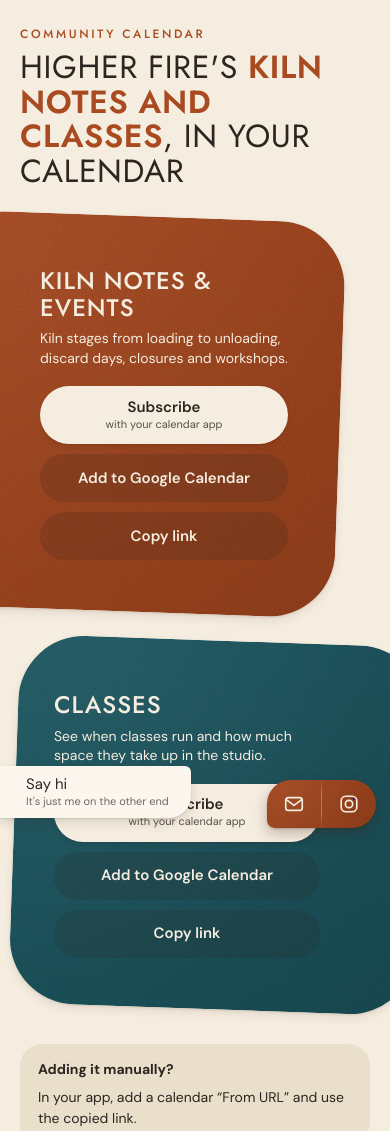
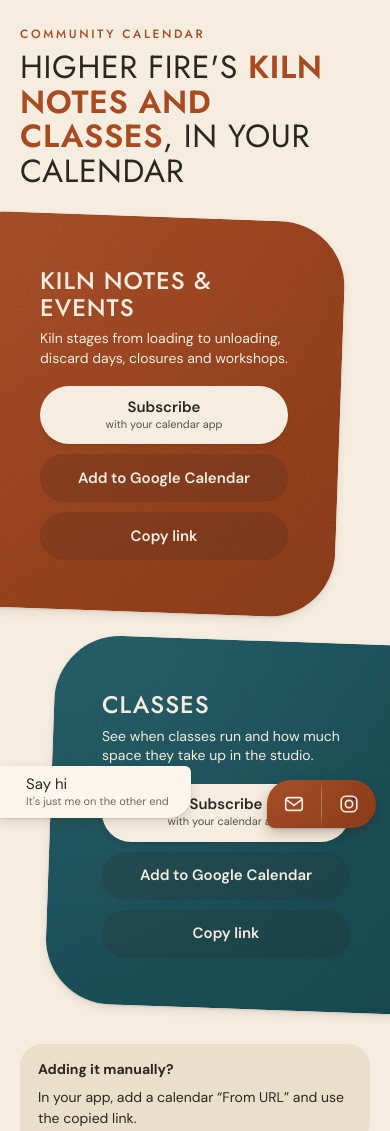
Before and after one commit to gbrunow/hf-community, a website: page index.html in a window 390 px wide. Shown: the top 1131 px of the page. Drawn offline with Linux system fonts and the light colour scheme.

Commit message:
Mirror the Classes card on the Kiln notes card at the right edge on phones

```diff
--- a/index.html
+++ b/index.html
@@ -41,7 +41,7 @@ h1 b { font-weight: 600; color: var(--terracotta); }
 .card h2 { font: 500 24px/1.1 'Jost', sans-serif; letter-spacing: .04em; text-transform: uppercase; margin: 0 0 8px; }
 .card p { margin: 0 0 18px; font-size: 14px; line-height: 1.4; }
 .kiln { --from: #A94A21; --to: #8F3E1B; margin-left: calc(-60px - var(--inset-l)); padding: 46px 46px 46px calc(80px + var(--inset-l)); }
-.classes { --from: #1F5A64; --to: #174850; margin-left: auto; margin-right: calc(-24px - var(--inset-r)); padding: 46px calc(74px + var(--inset-r)) 46px 34px; }
+.classes { --from: #1F5A64; --to: #174850; margin-left: auto; margin-right: calc(-60px - var(--inset-r)); padding: 46px calc(80px + var(--inset-r)) 46px 46px; }
 
 .btn { display: flex; align-items: center; justify-content: center; width: 100%; min-height: 48px; padding: 0 16px; border: 0; border-radius: 999px; font: 600 15px/1 'DM Sans', sans-serif; color: var(--cream); background: rgba(46,37,32,.18); text-decoration: none; cursor: pointer; }
 .btn + .btn { margin-top: 10px; }
```
Also changed, not shown: test/page.test.js (+12 -0 lines).
